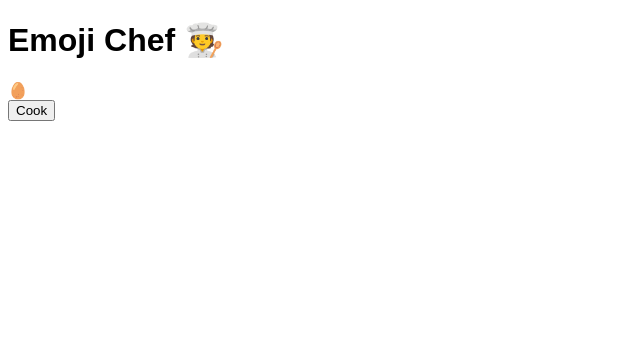
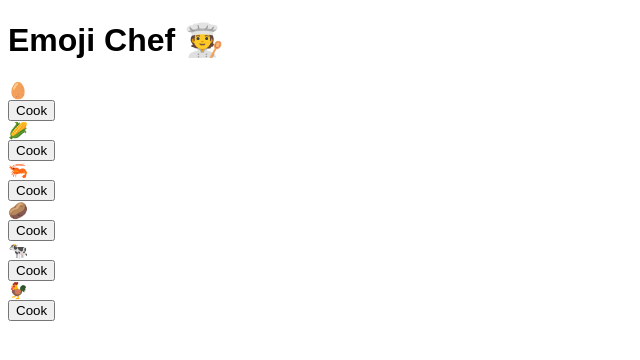
Before and after one commit to ebugbey/Emoji-Chef, a plain HTML site: page index.html in a window 1280 px wide. Shown: the whole page, without its empty margins (0-640 px from the left). Drawn offline with Linux system fonts and the light colour scheme.

Commit message:
add more dishes

```diff
--- a/index.html
+++ b/index.html
@@ -14,6 +14,26 @@
         <div class="dish">🥚</div>
         <button>Cook</button>
       </div>
+      <div class="meal">
+        <div class="dish">🌽</div>
+        <button>Cook</button>
+      </div>
+      <div class="meal">
+        <div class="dish">🦐</div>
+        <button>Cook</button>
+      </div>
+      <div class="meal">
+        <div class="dish">🥔</div>
+        <button>Cook</button>
+      </div>
+      <div class="meal">
+        <div class="dish">🐄</div>
+        <button>Cook</button>
+      </div>
+      <div class="meal">
+        <div class="dish">🐓</div>
+        <button>Cook</button>
+      </div>
     </main>
     <script src="script.js"></script>
   </body>
```
